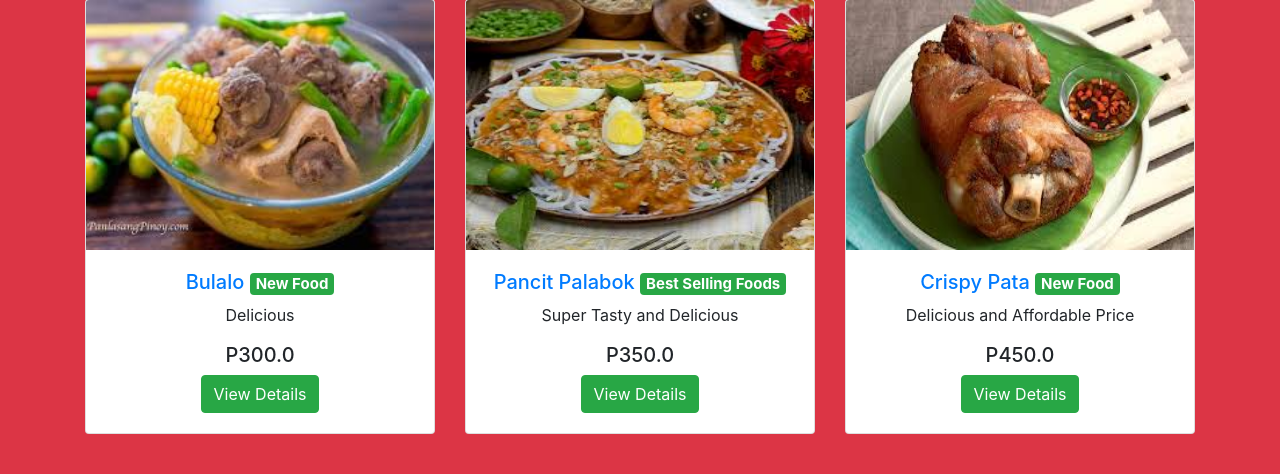
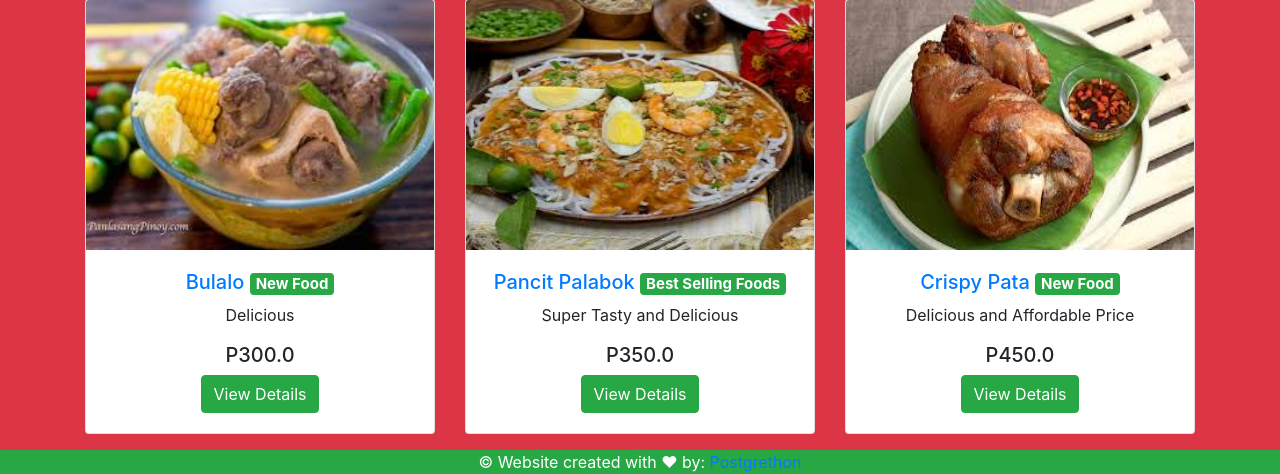
Before and after one commit to sulembutproton/foodsys, a Django app: page / in a window 1280 px wide. Shown: the part 1131-1605 px from the top of the page. Before the commit the page ends 1565 px from the top, so only its background shows below. Run offline with Django 3.2, Linux system fonts and the light colour scheme; data comes from the database, SQL or seed files in the repository; some libraries are stand-ins or nearby versions.

Commit message:
Welcome to Foods System

```diff
--- a/mainsite/main/templates/main/home.html
+++ b/mainsite/main/templates/main/home.html
@@ -49,4 +49,10 @@
       </div>
     </div>
   </div>
+
+  <section class="foot bg-success text-white">
+      <div class="text-center">
+          &copy; Website created with &hearts; by: <a href="https://postgrethon.wordpress.com" target="_blank">Postgrethon</a>
+      </div>
+  </section>
 {% endblock content %}
```
Also changed, not shown: mainsite/main/templates/main/layout.html (+3 -11 lines).
